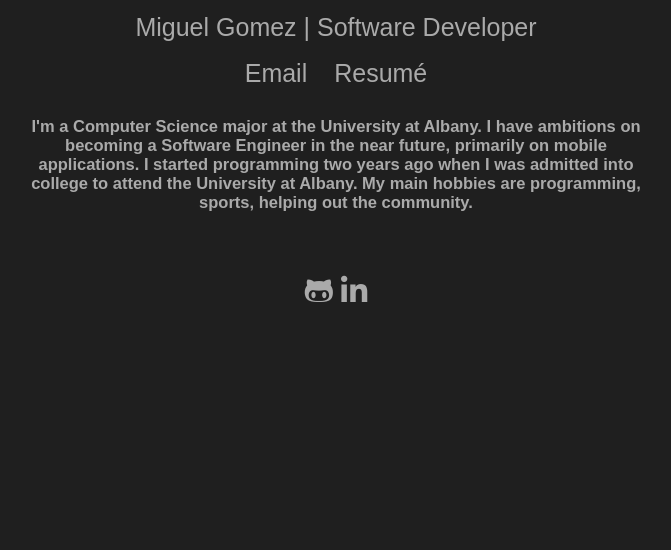
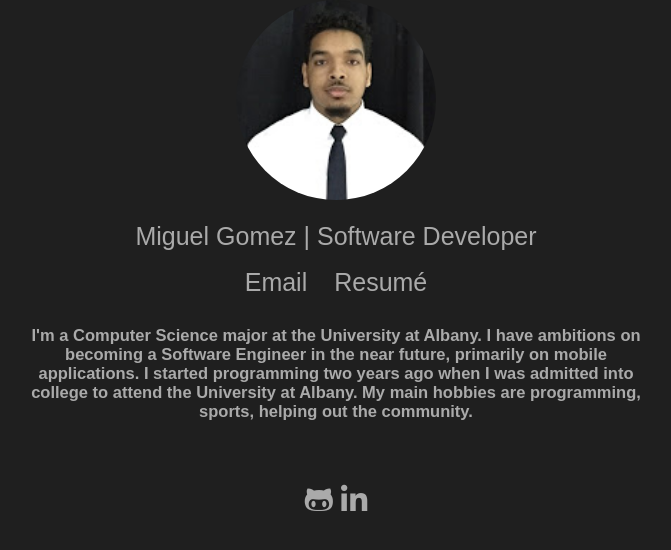
Before and after one commit to miguel142/miguel142.github.io, a plain HTML site: page index.html in a window 1280 px wide. Shown: the whole page, without its empty margins (304-975 px from the left). Drawn offline with Linux system fonts and the light colour scheme.

Commit message:
vertically align

```diff
--- a/styles.css
+++ b/styles.css
@@ -16,8 +16,7 @@ a{
 
 .main{
     position: relative;
-    top:50%;
-    transform:translateY(-50%);
+    vertical-align: middle;
     height: 100%;
     width:100%;
     text-align: center;
```
